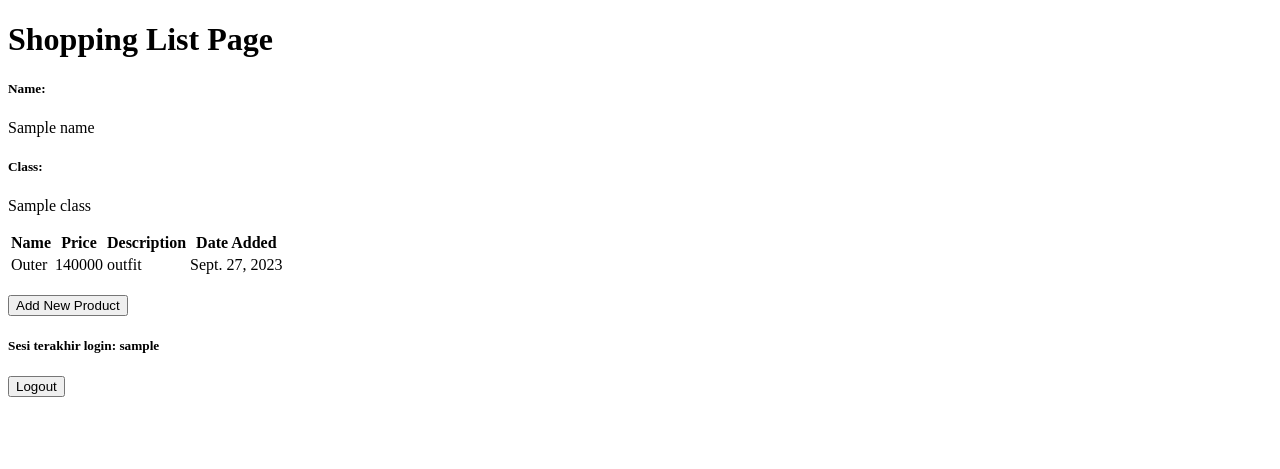
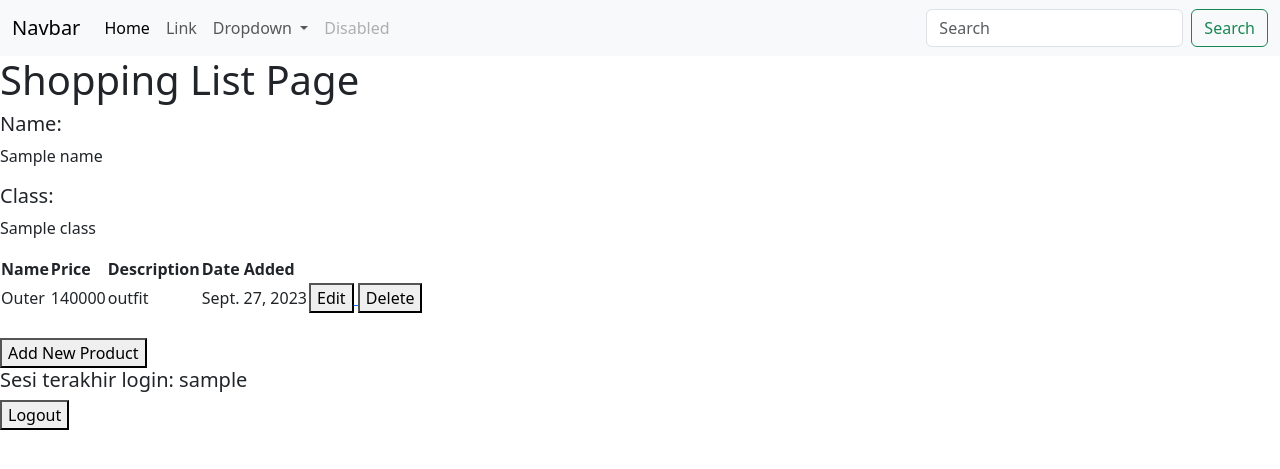
Before and after one commit to shabhias/shopping-list, a Django app: template main/templates/main.html in a window 1280 px wide. Shown: the top 469 px of the page. Run offline with Django 4.2, Linux system fonts and the light colour scheme; data comes from the database, SQL or seed files in the repository; both versions use the stored data as it was after the commit; the template is opened without the code that fills it: values that come from a table or form of the project are taken from there, most other values are stand-ins (such as "Sample title", 1, 10 or a date in 2020).

Commit message:
tutorial 4

```diff
--- a/main/templates/main.html
+++ b/main/templates/main.html
@@ -2,6 +2,43 @@
 {% extends 'base.html' %}
 
 {% block content %}
+<nav class="navbar navbar-expand-lg bg-body-tertiary">
+    <div class="container-fluid">
+      <a class="navbar-brand" href="#">Navbar</a>
+      <button class="navbar-toggler" type="button" data-bs-toggle="collapse" data-bs-target="#navbarSupportedContent" aria-controls="navbarSupportedContent" aria-expanded="false" aria-label="Toggle navigation">
+        <span class="navbar-toggler-icon"></span>
+      </button>
+      <div class="collapse navbar-collapse" id="navbarSupportedContent">
+        <ul class="navbar-nav me-auto mb-2 mb-lg-0">
+          <li class="nav-item">
+            <a class="nav-link active" aria-current="page" href="#">Home</a>
+          </li>
+          <li class="nav-item">
+            <a class="nav-link" href="#">Link</a>
+          </li>
+          <li class="nav-item dropdown">
+            <a class="nav-link dropdown-toggle" href="#" role="button" data-bs-toggle="dropdown" aria-expanded="false">
+              Dropdown
+            </a>
+            <ul class="dropdown-menu">
+              <li><a class="dropdown-item" href="#">Action</a></li>
+              <li><a class="dropdown-item" href="#">Another action</a></li>
+              <li><hr class="dropdown-divider"></li>
+              <li><a class="dropdown-item" href="#">Something else here</a></li>
+            </ul>
+          </li>
+          <li class="nav-item">
+            <a class="nav-link disabled" aria-disabled="true">Disabled</a>
+          </li>
+        </ul>
+        <form class="d-flex" role="search">
+          <input class="form-control me-2" type="search" placeholder="Search" aria-label="Search">
+          <button class="btn btn-outline-success" type="submit">Search</button>
+        </form>
+      </div>
+    </div>
+  </nav>
+
     <h1>Shopping List Page</h1>
 
     <h5>Name:</h5>
@@ -26,6 +63,18 @@
                 <td>{{product.price}}</td>
                 <td>{{product.description}}</td>
                 <td>{{product.date_added}}</td>
+                <td>
+                    <a href="{% url 'main:edit_product' product.pk %}">
+                        <button>
+                            Edit
+                        </button>
+                    </a>
+                    <a href="{% url 'main:delete_product' product.pk %}">
+                        <button>
+                            Delete
+                        </button>
+                    </a>
+                </td>
             </tr>
         {% endfor %}
     </table>
--- a/main/urls.py
+++ b/main/urls.py
@@ -3,6 +3,9 @@ from main.views import show_main, create_product, show_xml, show_json, show_xml_
 from main.views import register
 from main.views import login_user
 from main.views import logout_user
+from main.views import edit_product
+from main.views import delete_product
+
 
 app_name = 'main'
 
@@ -16,4 +19,6 @@ urlpatterns = [
     path('register/', register, name='register'),
     path('login/', login_user, name='login'),
     path('logout/', logout_user, name='logout'),
+    path('edit-product/<int:id>', edit_product, name='edit_product'),
+    path('delete/<int:id>', delete_product, name='delete_product'), # sesuaikan dengan nama fungsi yang dibuat
 ]
--- a/templates/base.html
+++ b/templates/base.html
@@ -8,7 +8,13 @@
             content="width=device-width, initial-scale=1.0"
         />
         {% block meta %}
+        <meta charset="UTF-8" />
+        <meta name="viewport" content="width=device-width, initial-scale=1">
         {% endblock meta %}
+        <link href="https://cdn.jsdelivr.net/npm/bootstrap@5.3.2/dist/css/bootstrap.min.css" rel="stylesheet" integrity="sha384-T3c6CoIi6uLrA9TneNEoa7RxnatzjcDSCmG1MXxSR1GAsXEV/Dwwykc2MPK8M2HN" crossorigin="anonymous">
+        <script src="https://code.jquery.com/jquery-3.6.0.min.js" integrity="sha384-KyZXEAg3QhqLMpG8r+J4jsl5c9zdLKaUk5Ae5f5b1bw6AUn5f5v8FZJoMxm6f5cH1" crossorigin="anonymous"></script>
+        <script src="https://cdn.jsdelivr.net/npm/@popperjs/core@2.11.8/dist/umd/popper.min.js" integrity="sha384-I7E8VVD/ismYTF4hNIPjVp/Zjvgyol6VFvRkX/vR+Vc4jQkC+hVqc2pM8ODewa9r" crossorigin="anonymous"></script>
+        <script src="https://cdn.jsdelivr.net/npm/bootstrap@5.3.2/dist/js/bootstrap.min.js" integrity="sha384-BBtl+eGJRgqQAUMxJ7pMwbEyER4l1g+O15P+16Ep7Q9Q+zqX6gSbd85u4mG4QzX+" crossorigin="anonymous"></script>
     </head>
 
     <body>
```
Also changed, not shown: main/templates/edit_product.html (added, +22 -0 lines), main/views.py (+24 -0 lines), db.sqlite3.
